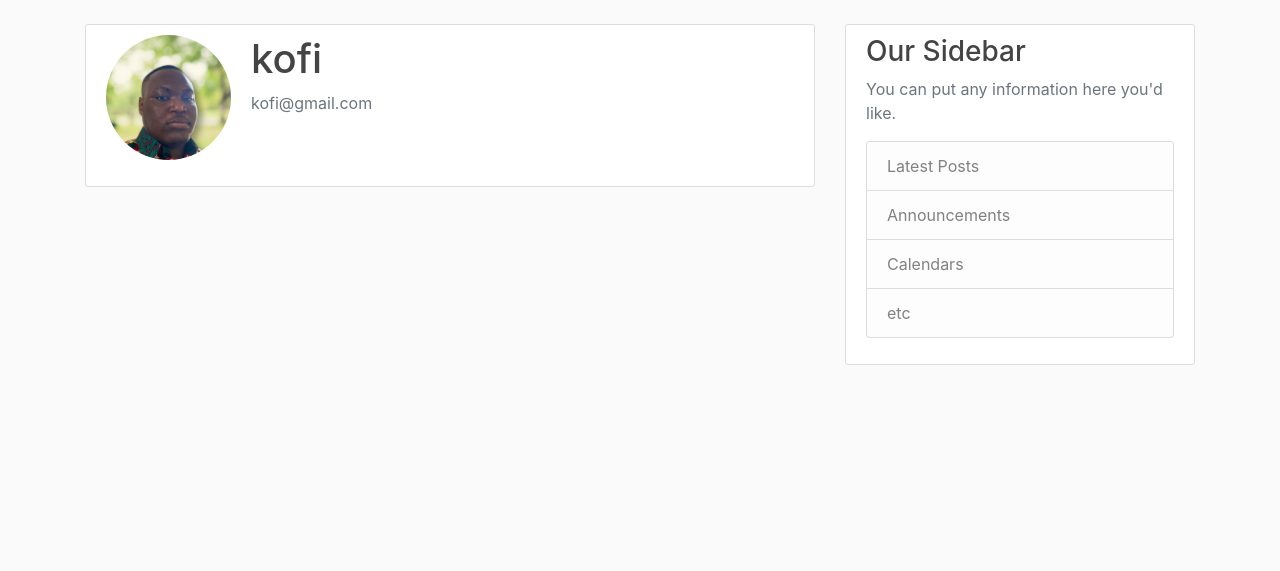
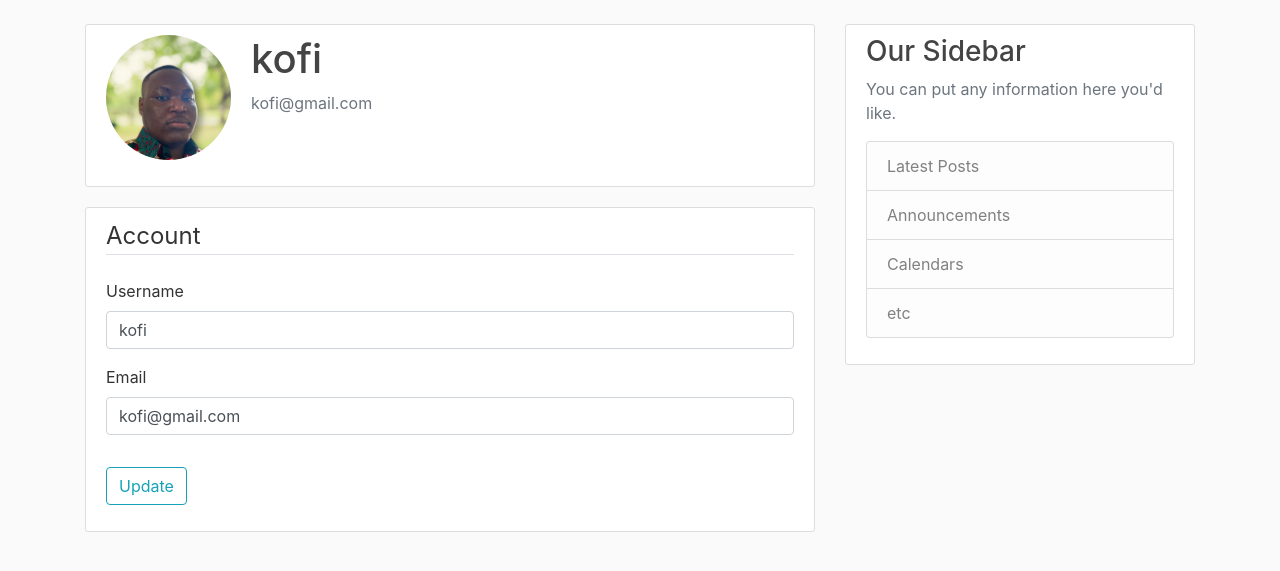
Before and after one commit to giiiiid/Flask-tutorials, a Flask app: page /account in a window 1280 px wide. Shown: the part 56-627 px from the top of the page. Run offline with Flask 3, Linux system fonts and the light colour scheme; a user stored in the database is signed in; some libraries are stand-ins or nearby versions.

Commit message:
Account page

```diff
--- a/flaskblog/forms.py
+++ b/flaskblog/forms.py
@@ -2,6 +2,7 @@ from flask_wtf import FlaskForm
 from wtforms import StringField, PasswordField, EmailField, SubmitField, BooleanField, ValidationError
 from wtforms.validators import DataRequired, Length, Email, EqualTo, ValidationError
 from flaskblog.models import User
+from flask_login import current_user
 
 class RegistrationForm(FlaskForm):
     username = StringField('Username', validators=[DataRequired(), Length(min=2, max=50)])
@@ -26,3 +27,31 @@ class LoginForm(FlaskForm):
     password = PasswordField('Password', validators=[DataRequired(), Length(min=2, max=8)])
     remember_me = BooleanField('Remember Me')
     submit = SubmitField('Login')
+
+    # def validate_username(self, username):
+    #     uname = User.query.filter_by(username=username.data).exists()
+    #     if not uname:
+    #         raise ValidationError('Username does not exist')
+
+    # def validate_email(self, email):
+    #     pwd = User.query.filter_by(password=password.data).exists()
+    #     if not pwd:
+    #         raise ValidationError('Incorrect password')
+
+
+class UpdateAccountForms(FlaskForm):
+    username = StringField('Username', validators=[DataRequired(), Length(min=2, max=50)])
+    email = EmailField('Email', validators=[DataRequired()])
+    submit = SubmitField('Update')
+
+    def validate_username(self, username):
+        if username.data != current_user.username:
+            user = User.query.filter_by(username=username.data).first()
+            if user:
+                raise ValidationError(' Username already exists ')
+
+    def validate_email(sself, email):
+        if email.data != current_user.email:
+            user_email = User.query.filter_by(email=email.data).first()
+            if user_email:
+                raise ValidationError(' Email already exists ')
--- a/flaskblog/routes.py
+++ b/flaskblog/routes.py
@@ -1,6 +1,6 @@
 from flask import render_template, url_for, flash, request, redirect, request
 from .models import User, Post
-from .forms import RegistrationForm, LoginForm
+from .forms import RegistrationForm, LoginForm, UpdateAccountForms
 from flaskblog import app, bcrypt, db, login_user
 from flask_login import login_user, logout_user, login_required, current_user
 
@@ -59,6 +59,7 @@ def login():
     if form.validate_on_submit():
         try:
             user = User.query.filter_by(username=form.username.data).first()
+            # yes_user = User.query.filter_by(username=form.username.data).exists()
             hashed_pwd = bcrypt.check_password_hash(user.password, form.password.data)
 
             if user and hashed_pwd:
@@ -69,6 +70,9 @@ def login():
                     return redirect(next_page)
                 else:
                     return redirect(url_for('home'))
+
+            elif None:
+                flash('Username does not exists', 'danger')
 
             else:
                 flash(f'Invalid credentials', 'danger')
@@ -84,8 +88,26 @@ def logout():
     return redirect(url_for('home'))
 
 
-@app.route('/account')
+@app.route('/account', methods=['POST', 'GET'])
 @login_required
 def account():
     image_file = url_for('static', filename='profile.png' + current_user.image_file)
-    return render_template('user-acc.html', image_file=image_file)
+
+    form = UpdateAccountForms()
+    if form.validate_on_submit():
+        try:
+            current_user.username = form.username.data
+            current_user.email = form.email.data
+
+            # update_user = User.query.update(username=current_user.username, email=current_user.email) throws an error(Exception)
+            db.session.commit()
+            flash('Your profile has successfully been updated', 'success')
+            return redirect(url_for('account'))
+        except Exception:
+            flash('Username or email already exists', 'danger')
+
+    elif request.method == 'GET':
+        form.username.data = current_user.username
+        form.email.data = current_user.email
+
+    return render_template('user-acc.html', image_file=image_file, form=form)
--- a/flaskblog/templates/user-acc.html
+++ b/flaskblog/templates/user-acc.html
@@ -12,5 +12,46 @@
         </div>
     </div>
 
+    <div class="content-section">
+        <form method="POST" action="">
+            {{form.hidden_tag()}}
+            <fieldset class="form-group">
+            <legend class="border-bottom mb-4">Account</legend>
+
+            <div class="form-group">
+                {{ form.username.label(class="form-control-label") }}
+                {% if form.username.errors %}
+                    {{ form.username(class="form-control form-control-lg is-invalid") }}
+                    <div class="invalid-feedback">
+                        {% for error in form.username.errors %}
+                            <span>{{error}}</span>
+                        {% endfor %}
+                    </div>
+                {% else %}
+                    {{ form.username(class="form-control") }}
+                {% endif %}
+            </div>
+
+            <div class="form-group">
+                {{ form.email.label(class="form-control-label") }}
+                {% if form.email.errors %}
+                    {{ form.email(class="form-control form-control-lg is-invalid") }}
+                    <div class="invalid-feedback">
+                        {% for error in form.email.errors %}
+                            <span>{{error}}</span>
+                        {% endfor %}
+                    </div>
+                {% else %}
+                    {{ form.email(class="form-control") }}
+                {% endif %}
+            </div>
+
+        </fieldset>
+            <div class="form-group">
+                {{ form.submit(class="btn btn-outline-info") }}
+            </div>
+        </form>
+    </div>
+
 {% endif %}
 {% endblock content %}
```
Also changed, not shown: flaskblog/templates/login.html (+20 -2 lines), instance/site.db.
